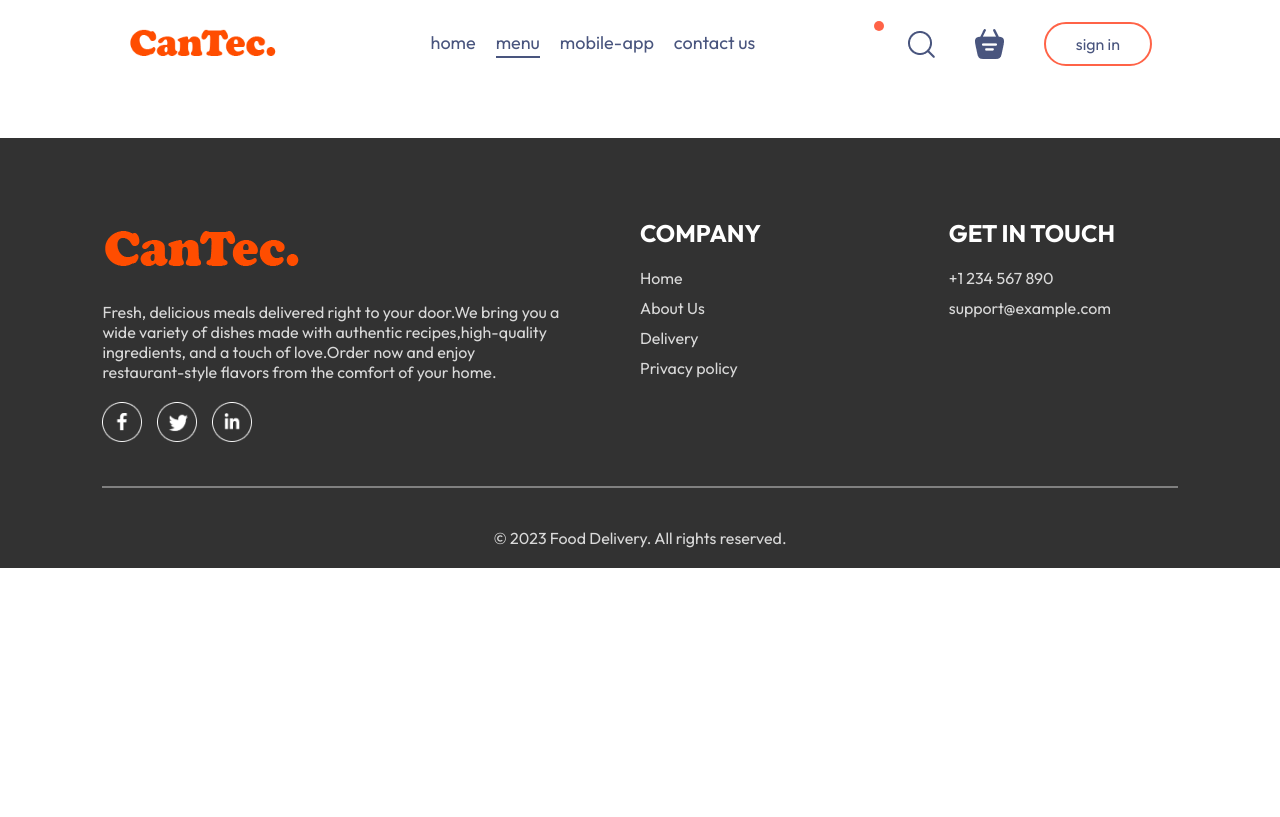
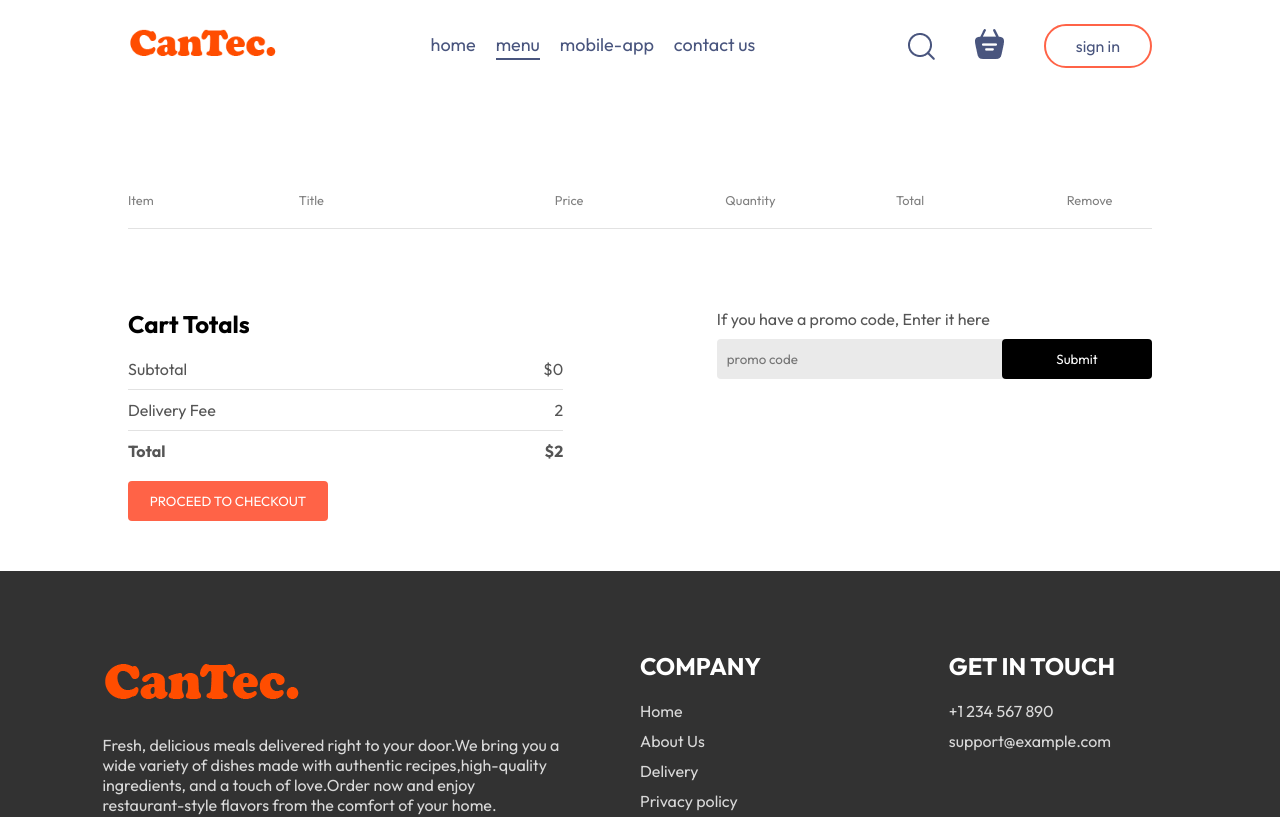
Before and after one commit to nimharachalana/Food-Delivery-Ordering-Management-System, a React (Vite) app in the folder frontend/: page /cart in a window 1280 px wide. Shown: the top 817 px of the page. Built offline with nearby package versions, Linux system fonts and the light colour scheme.

Commit message:
Create Cart & little bit place order page

```diff
--- a/frontend/src/components/Navbar/Navbar.css
+++ b/frontend/src/components/Navbar/Navbar.css
@@ -62,7 +62,7 @@
     background-color: tomato;
     border-radius: 5px;
     top: -8px;
-    right: 120px;
+    right: -10px;
 }
 
 @media (max-width:1050px){
--- a/frontend/src/components/Navbar/Navbar.jsx
+++ b/frontend/src/components/Navbar/Navbar.jsx
@@ -1,14 +1,17 @@
-import React, { useState } from 'react';
+import React, { useContext, useState } from 'react';
 import './Navbar.css';
 import { assets } from '../../assets/assets';
 import { Link } from 'react-router-dom';
+import { StoreContext } from '../../context/StoreContext';
 
 const Navbar = ({setShowLogin}) => {
   const [menu,setMenu] = useState("menu");
 
+  const {getTotalCartAmount} = useContext(StoreContext)
+
   return (
     <div className='navbar'>
-      <img src={assets.logo} alt="" className="logo" />
+      <Link to='/'><img src={assets.logo} alt="" className="logo" /></Link>
       <ul className="navbar-menu">
         <Link to='/' onClick={() => setMenu("home")} className={menu === "home" ? "active" : ""}>home</Link>
         <a href='#explore-menu' onClick={() => setMenu("menu")} className={menu === "menu" ? "active" : ""}>menu</a>
@@ -18,8 +21,8 @@
       <div className="navbar-right">
         <img src={assets.search_icon} alt="" className="search-icon" />
         <div className="navbar-search-icon">
-          <img src={assets.basket_icon} alt="" />
-          <div className="dot"></div>
+          <Link to='/cart'><img src={assets.basket_icon} alt="" />
+          <div className={getTotalCartAmount()===0?"":"dot"}></div></Link>
         </div>
         <button onClick={()=>setShowLogin(true)}>sign in</button>
       </div>
--- a/frontend/src/context/StoreContext.jsx
+++ b/frontend/src/context/StoreContext.jsx
@@ -1,44 +1,48 @@
 import { createContext, useEffect, useState } from "react";
 import { food_list } from "../assets/assets";
 
-export const StoreContext = createContext(null)
+export const StoreContext = createContext(null);
 
 const StoreContextProvider = (props) => {
-
-    const [cartItems,setCartItems] = useState({});
+  const [cartItems, setCartItems] = useState({});
 
   const addToCart = (itemId) => {
     if (!cartItems[itemId]) {
-            setCartItems((prev)=>({...prev,[itemId]:1}))
+      setCartItems((prev) => ({ ...prev, [itemId]: 1 }));
+    } else {
+      setCartItems((prev) => ({ ...prev, [itemId]: prev[itemId] + 1 }));
     }
-        else {
-            setCartItems((prev)=>({...prev,[itemId]:prev[itemId]+1}))
+  };
+
+  const removeFromCart = (itemId) => {
+    setCartItems((prev) => ({ ...prev, [itemId]: prev[itemId] - 1 }));
+  };
+
+  const getTotalCartAmount = () => {
+    let totalAmount = 0;
+    for (const item in cartItems) {
+      if (cartItems[item] > 0) {
+        let itemInfo = food_list.find((product) => product._id === item);
+        totalAmount += itemInfo.price * cartItems[item];
       }
     }
-
-    const removeFromCart = (itemId) => {
-        setCartItems((prev)=>({...prev,[itemId]:prev[itemId]-1}))
+    return totalAmount;
   }
-
-    useEffect(()=>{
-        console.log(cartItems);
-    },[cartItems])
-
 
   const contextValue = {
     food_list,
     cartItems,
     setCartItems,
     addToCart,
-        removeFromCart
-
-    }
+    removeFromCart,
+    getTotalCartAmount,
+  };
 
   return (
     <StoreContext.Provider value={contextValue}>
       {props.children}
     </StoreContext.Provider>
-    )
-}
+  );
+};
 
 export default StoreContextProvider;
--- a/frontend/src/pages/Cart/Cart.css
+++ b/frontend/src/pages/Cart/Cart.css
@@ -0,0 +1,106 @@
+.cart{
+    margin-top: 100px;
+}
+
+.cart-items-title{
+    display: grid;
+    grid-template-columns: 1fr 1.5fr 1fr 1fr 1fr 0.5fr;
+    align-items: center;
+    color: gray;
+    font-size: max(1vw,12px);
+}
+
+.cart-items-item{
+    margin: 10px 0px;
+    color: black;
+}
+
+.cart-items-item img{
+    width: 50px;
+}
+
+.cart hr{
+    height: 1px;
+    background-color: #e2e2e2;
+    border: none;
+}
+
+.cart-items-item .cross{
+    cursor: pointer;
+}
+
+.cart-bottom{
+    margin-top: 80px;
+    display: flex;
+    justify-content: space-between;
+    gap: max(12vw,20px);
+}
+
+.cart-total{
+    flex: 1;
+    display: flex;
+    flex-direction: column;
+    gap: 20px;
+}
+
+.cart-total-details{
+    display: flex;
+    justify-content: space-between;
+    color: #555;
+}
+.cart-total hr{
+    margin: 10px 0px;
+
+}
+
+.cart-total button{
+    border: none;
+    color: white;
+    background-color: tomato;
+    width: max(15vw, 200px);
+    padding: 12px 0px;
+    border-radius: 4px;
+    cursor: pointer;
+}
+
+.cart-promocode{
+     flex: 1;
+}
+
+.cart-promocode p{
+    color: #555;
+}
+
+.cart-promocode-input{
+    margin-top: 10px;
+    display: flex;
+    justify-content: space-between;
+    align-items: center;
+    background-color: #eaeaea;
+    border-radius: 4px;
+}
+
+.cart-promocode-input input{
+    background: transparent;
+    border: none;
+    outline: none;
+    padding-left: 10px;
+}
+
+.cart-promocode-input button{
+    width: max(10vw,150px);
+    padding: 12px 5px;
+    background-color: black;
+    border: none;
+    color: white;
+    border-radius: 4px;
+}
+
+@media (max-width:750px){
+    .cart-bottom{
+        flex-direction: column-reverse;
+    }
+    .cart-promocode{
+        justify-content: start;
+    }
+}
--- a/frontend/src/pages/Cart/Cart.jsx
+++ b/frontend/src/pages/Cart/Cart.jsx
@@ -1,10 +1,79 @@
-import React from 'react';
+import React, { useContext } from 'react';
 import './Cart.css';
+import { StoreContext } from '../../context/StoreContext';
+import { useNavigate } from 'react-router-dom';
 
 const Cart = () => {
+
+  const {cartItems,food_list,removeFromCart, getTotalCartAmount} = useContext(StoreContext);
+
+  const navigate = useNavigate();
+
+
   return (
-    <div>
+    <div className='cart'>
+      <div className="cart-items">
+        <div className="cart-items-title">
+          <p>Item</p>
+          <p>Title</p>
+          <p>Price</p>
+          <p>Quantity</p>
+          <p>Total</p>
+          <p>Remove</p>
+        </div>
+        <br />
+        <hr />
+        {food_list.map((item,index)=>{
+          if(cartItems[item._id]>0)
+          {
+            return(
+              <div>
+                <div className="cart-items-title cart-items-item">
+                  <img src={item.image} alt="" />
+                  <p>{item.name}</p>
+                  <p>${item.price}</p>
+                  <p>{cartItems[item._id]}</p>
+                  <p>${item.price*cartItems[item._id]}</p>
+                  <p onClick={()=>removeFromCart(item._id)} className='cross'>x</p>
+                </div>
+                <hr />
+              </div>
 
+            )
+          }
+        })}
+      </div>
+      <div className="cart-bottom">
+        <div className="cart-total">
+          <h2>Cart Totals</h2>
+          <div>
+            <div className="cart-total-details">
+              <p>Subtotal</p>
+              <p>${getTotalCartAmount()}</p>
+            </div>
+            <hr />
+            <div className="cart-total-details">
+              <p>Delivery Fee</p>
+              <p>{2}</p>
+            </div>
+            <hr />
+            <div className="cart-total-details">
+              <b>Total</b>
+              <b>${getTotalCartAmount()+2}</b>
+            </div>
+          </div>
+          <button onClick={()=>navigate('/order')}>PROCEED TO CHECKOUT</button>
+        </div>
+        <div className="cart-promocode">
+          <div>
+            <p>If you have a promo code, Enter it here</p>
+            <div className="cart-promocode-input">
+              <input type="text" placeholder='promo code' />
+              <button>Submit</button>
+            </div>
+          </div>
+        </div>
+      </div>
     </div>
   );
 }
--- a/frontend/src/pages/PlaceOrder/PlaceOrder.css
+++ b/frontend/src/pages/PlaceOrder/PlaceOrder.css
@@ -0,0 +1,42 @@
+.place-order{
+    display: flex;
+    align-items: start;
+    justify-content: space-between;
+    gap: 50px;
+    margin-top: 100px;
+}
+
+.place-order-left{
+    width: 100%;
+    max-width: max(30%,500px);
+}
+
+.place-order-left .title{
+    font-size: 30px;
+    font-weight: 600;
+    margin-bottom: 50px;
+
+}
+
+.place-order-left input{
+    margin-bottom: 15px;
+    width: 100%;
+    padding: 10px;
+    border: 1px solid #c5c5c5;
+    border-radius: 4px;
+    outline-color: tomato;
+}
+
+.place-order-left .multi-fields{
+    display: flex;
+    gap: 10px;
+}
+
+.place-order-right{
+    width: 100%;
+    max-width: max(40%,500px);
+}
+
+.place-order .cart-total button{
+    margin-top: 30px;
+}
--- a/frontend/src/pages/PlaceOrder/PlaceOrder.jsx
+++ b/frontend/src/pages/PlaceOrder/PlaceOrder.jsx
@@ -1,10 +1,55 @@
-import React from 'react';
+import React, { useContext } from 'react';
 import './PlaceOrder.css';
+import { StoreContext } from '../../context/StoreContext';
 
 const PlaceOrder = () => {
+
+  const {getTotalCartAmount} = useContext(StoreContext)
+
+
   return (
-    <div>
-    </div>
+    <form className='place-order'>
+      <div className="place-order-left">
+        <p className="title">Delivery Information</p>
+        <div className="multi-fields">
+          <input type="text" placeholder='First name'/>
+          <input type="text" placeholder='Last name'/>
+        </div>
+        <input type="email" placeholder='Email address'/>
+        <input type="text" placeholder='Street'/>
+        <div className="multi-fields">
+          <input type="text" placeholder='City'/>
+          <input type="text" placeholder='State'/>
+        </div>
+        <div className="multi-fields">
+          <input type="text" placeholder='Zip code'/>
+          <input type="text" placeholder='Country'/>
+        </div>
+        <input type="text" placeholder='Phone' />
+      </div>
+      <div className="place-order-right">
+        <div className="cart-total">
+          <h2>Cart Totals</h2>
+          <div>
+            <div className="cart-total-details">
+              <p>Subtotal</p>
+              <p>${getTotalCartAmount()}</p>
+            </div>
+            <hr />
+            <div className="cart-total-details">
+              <p>Delivery Fee</p>
+              <p>{2}</p>
+            </div>
+            <hr />
+            <div className="cart-total-details">
+              <b>Total</b>
+              <b>${getTotalCartAmount()+2}</b>
+            </div>
+          </div>
+          <button >PROCEED TO CHECKOUT</button>
+        </div>
+      </div>
+    </form>
   );
 }
 
```
Also changed, not shown: 2 other files (tests, documents, lock files or other folders). Lines whose indentation alone changed are shown as unchanged.
